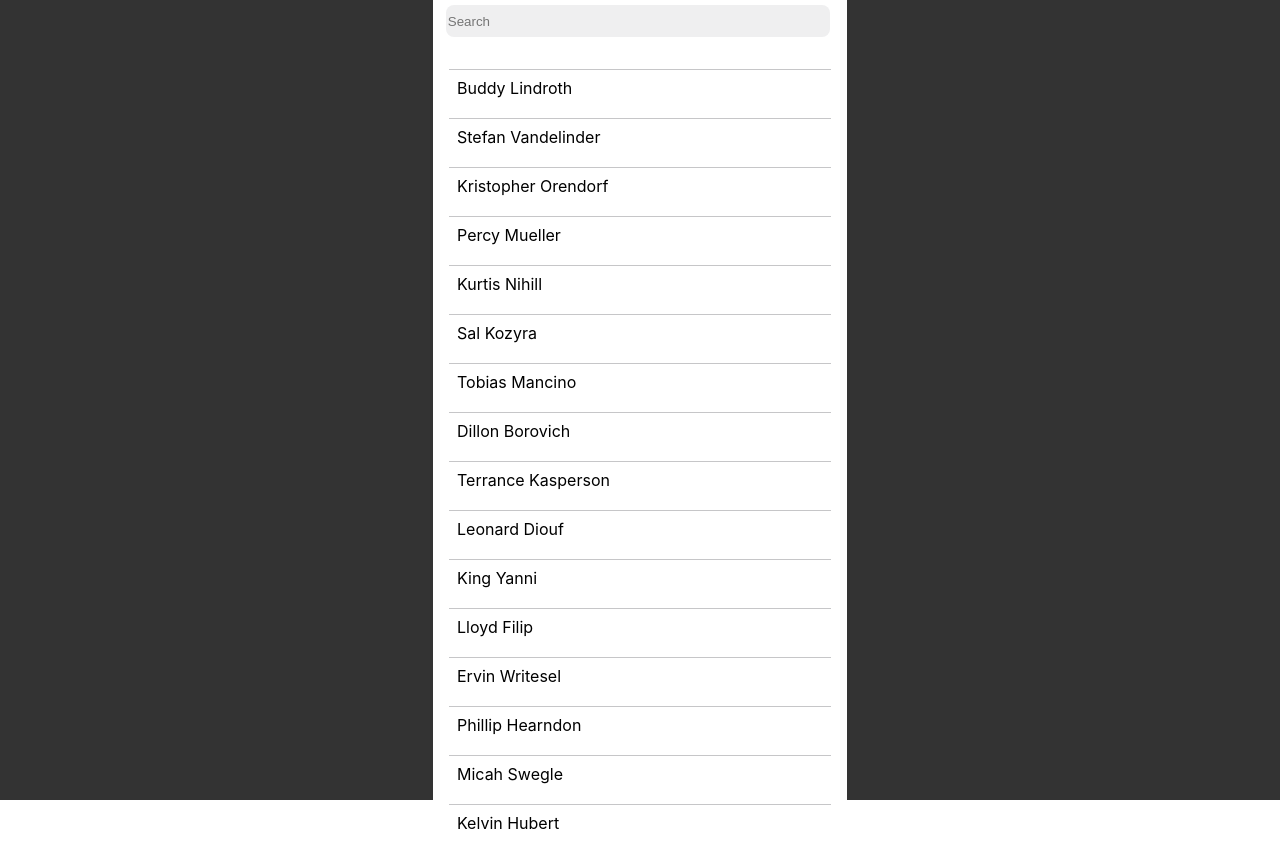
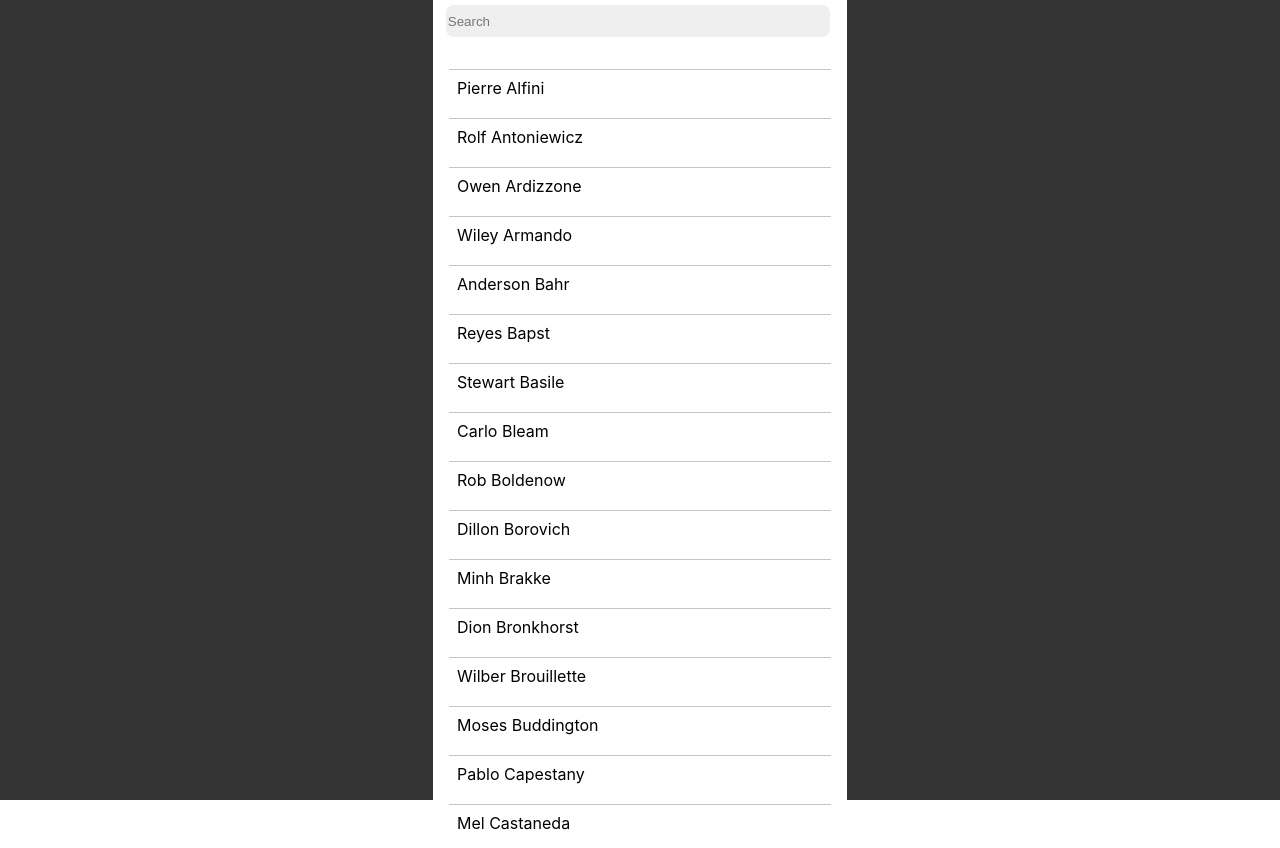
Before and after one commit to dararod/ios-contacts-clone, a React (Create React App) app: page / in a window 1280 px wide. Built offline with nearby package versions, Linux system fonts and the light colour scheme.

Commit message:
Add: sort database

```diff
--- a/src/App.css
+++ b/src/App.css
@@ -5,6 +5,7 @@
   justify-content: space-between;
   padding-bottom: .5rem;
   padding-top: 1rem;
+  position: sticky;
 }
 
 .nav-contacts h1 {
--- a/src/App.js
+++ b/src/App.js
@@ -1,6 +1,15 @@
 import './App.css';
 import { FiPlus, FiSearch } from 'react-icons/fi';
 import database from './static/dumbdata.json';
+
+const sortedDataBase = database.sort((a, b) => {
+  if (a.namelast.toUpperCase() > b.namelast.toUpperCase()) {
+    return 1;
+  }
+
+  return -1;
+
+});
 
 function App() {
   return (
@@ -13,7 +22,7 @@ function App() {
     <main>
     <input className='input-search' type="Search" placeholder="Search"></input>
       {
-        database.map((contact) => <li className='contacts-list'>{contact.namefirst} {contact.namelast}</li>
+        sortedDataBase.map((contact) => <li className='contacts-list'>{contact.namefirst} {contact.namelast}</li>
         )
       }
     </main>
```
